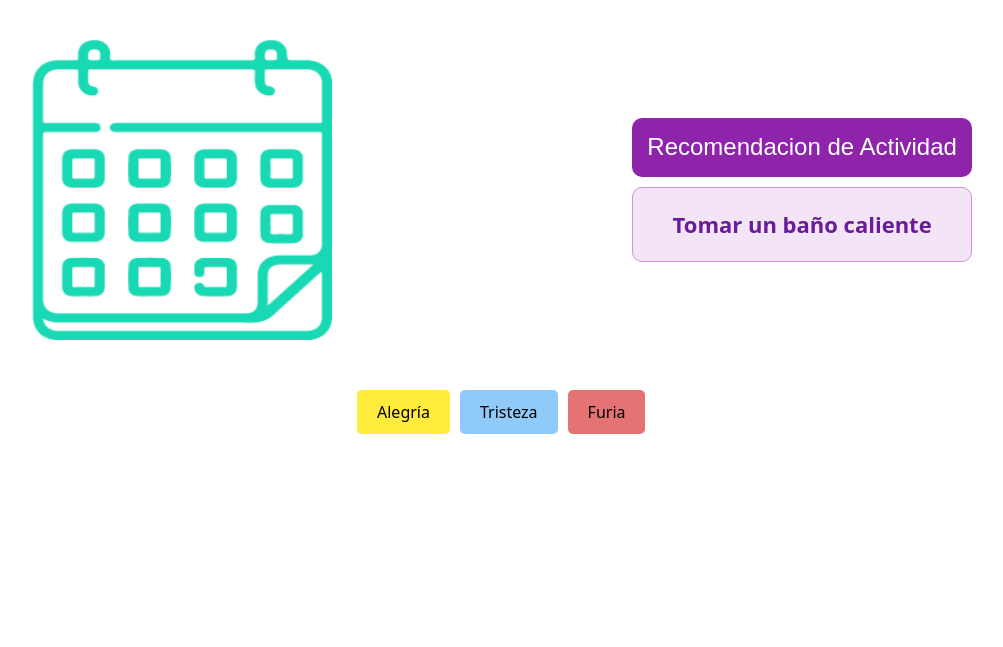
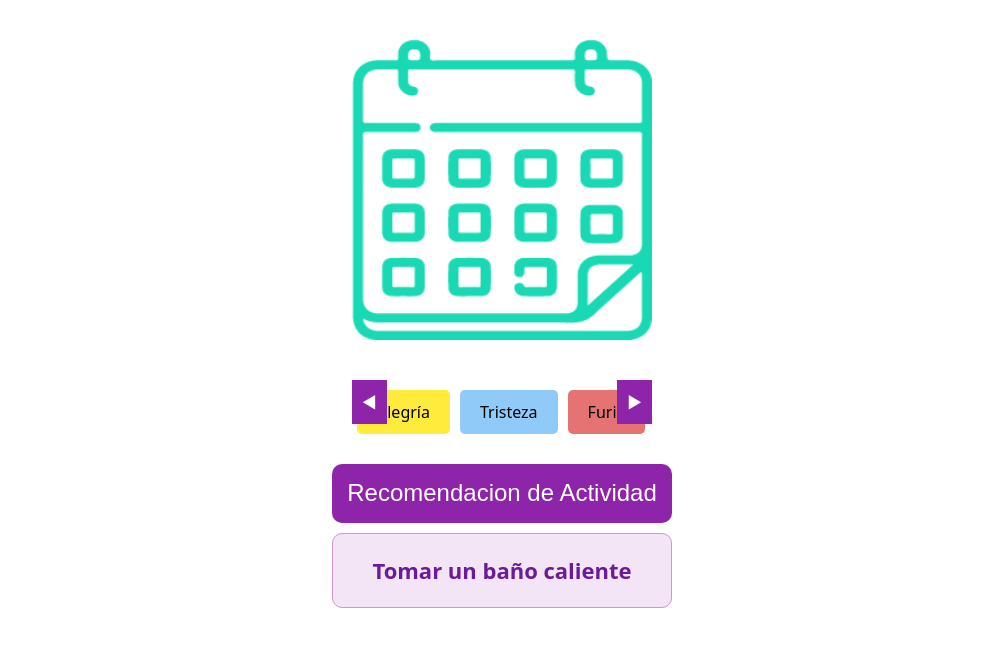
Before and after one commit to andrawiP801/seren-aiO, a Django app: page /emotional-state/ in a window 1280 px wide. Shown: the part 70-717 px from the top of the page, without its empty margins (138-1141 px from the left). Run offline with Django 5.2, Linux system fonts and the light colour scheme; the visitor is signed in with stand-in values (Sample User, id 1); some libraries are stand-ins or nearby versions.

Commit message:
pagina estado emocional

```diff
--- a/static/css/style.css
+++ b/static/css/style.css
@@ -592,31 +592,6 @@ header.main-header {
 }
 
 
-/* carrousel de libros */
-.carousel-inner {
-    display: flex;
-    justify-content: center;
-    align-items: center;
-}
-
-.carousel-item {
-    text-align: center;
-}
-
-.carousel-control-prev-icon,
-.carousel-control-next-icon {
-    background-color: #864499;
-    border-radius: 50%;
-    padding: 10px;
-}
-
-h2 {
-    color: #864499;
-    font-family: 'Montaser Arabic', sans-serif;
-    margin-bottom: 20px;
-}
-
-
 /* Styles for Emotional State Page */
 .emotional-state-container {
     text-align: center;
@@ -625,7 +600,7 @@ h2 {
 
 .emotional-state-container .main-content {
     display: flex;
-    justify-content: space-around;
+    flex-direction: column;
     align-items: center;
     margin: 20px 0;
 }
@@ -634,10 +609,12 @@ h2 {
     width: 300px;
     height: 300px;
     border-radius: 10px;
+    margin-bottom: 20px;
 }
 
 .emotional-state-container .recommendation-section {
     text-align: center;
+    margin-top: 20px;
 }
 
 .emotional-state-container .recommendation-section h2 {
@@ -661,9 +638,11 @@ h2 {
 }
 
 .emotional-state-container .emotional-buttons-carousel-container {
+    display: flex;
+    align-items: center;
     width: 300px; /* Match the width of the calendar */
-    margin: 0 auto;
     overflow: hidden;
+    position: relative;
 }
 
 .emotional-state-container .emotional-buttons-carousel {
@@ -672,6 +651,7 @@ h2 {
     margin-top: 20px;
     padding: 10px 0;
     scroll-behavior: smooth;
+    flex: 1;
 }
 
 .emotional-state-container .emotional-buttons-carousel::-webkit-scrollbar {
@@ -724,6 +704,25 @@ h2 {
     background-color: #f06292;
 }
 
+.carousel-button {
+    background-color: #8e24aa;
+    color: white;
+    border: none;
+    padding: 10px;
+    cursor: pointer;
+    position: absolute;
+    top: 50%;
+    transform: translateY(-50%);
+}
+
+.carousel-button.prev {
+    left: 0;
+}
+
+.carousel-button.next {
+    right: 0;
+}
+
 /* Modal Styles */
 .modal {
     display: none;
--- a/templates/emotional_state.html
+++ b/templates/emotional_state.html
@@ -15,15 +15,9 @@
         <div class="calendar-section">
             <img src="{% static 'images/calendar.png' %}" alt="Calendar Icon" class="calendar-icon">
         </div>
-        <div class="recommendation-section">
-            <h2>Recomendacion de Actividad</h2>
-            <div class="activity-recommendation" id="activity-recommendation" onclick="showActivityDetails('{{ activity }}', `{{ details|escapejs }}`)">
-                {{ activity }}
-            </div>
-        </div>
-    </div>
         <div class="emotional-buttons-carousel-container">
-        <div class="emotional-buttons-carousel">
+            <button class="carousel-button prev" onclick="scrollCarousel(-1)">&#9664;</button>
+            <div class="emotional-buttons-carousel" id="carousel">
                 <button class="emotion-button joy">Alegría</button>
                 <button class="emotion-button sadness">Tristeza</button>
                 <button class="emotion-button anger">Furia</button>
@@ -33,6 +27,15 @@
                 <button class="emotion-button calm">Calma</button>
                 <button class="emotion-button anxiety">Ansiedad</button>
                 <button class="emotion-button love">Amor</button>
+            </div>
+            <button class="carousel-button next" onclick="scrollCarousel(1)">&#9654;</button>
+        </div>
+        <div class="recommendation-section">
+            <h2>Recomendacion de Actividad</h2>
+            <div class="activity-recommendation" id="activity-recommendation"
+            onclick="showActivityDetails('{{ activity }}', `{{ details|escapejs }}`)">
+                {{ activity }}
+            </div>
         </div>
     </div>
 </div>
@@ -56,5 +59,15 @@ function showActivityDetails(activityName, activityDetails) {
 function closeModal() {
     document.getElementById('activityModal').style.display = "none";
 }
+
+function scrollCarousel(direction) {
+    const carousel = document.getElementById('carousel');
+    const scrollAmount = carousel.scrollWidth / carousel.childElementCount;
+    carousel.scrollBy({
+        top: 0,
+        left: scrollAmount * direction,
+        behavior: 'smooth'
+    });
+}
 </script>
 {% endblock main %}
```
Lines whose indentation alone changed are shown as unchanged.
